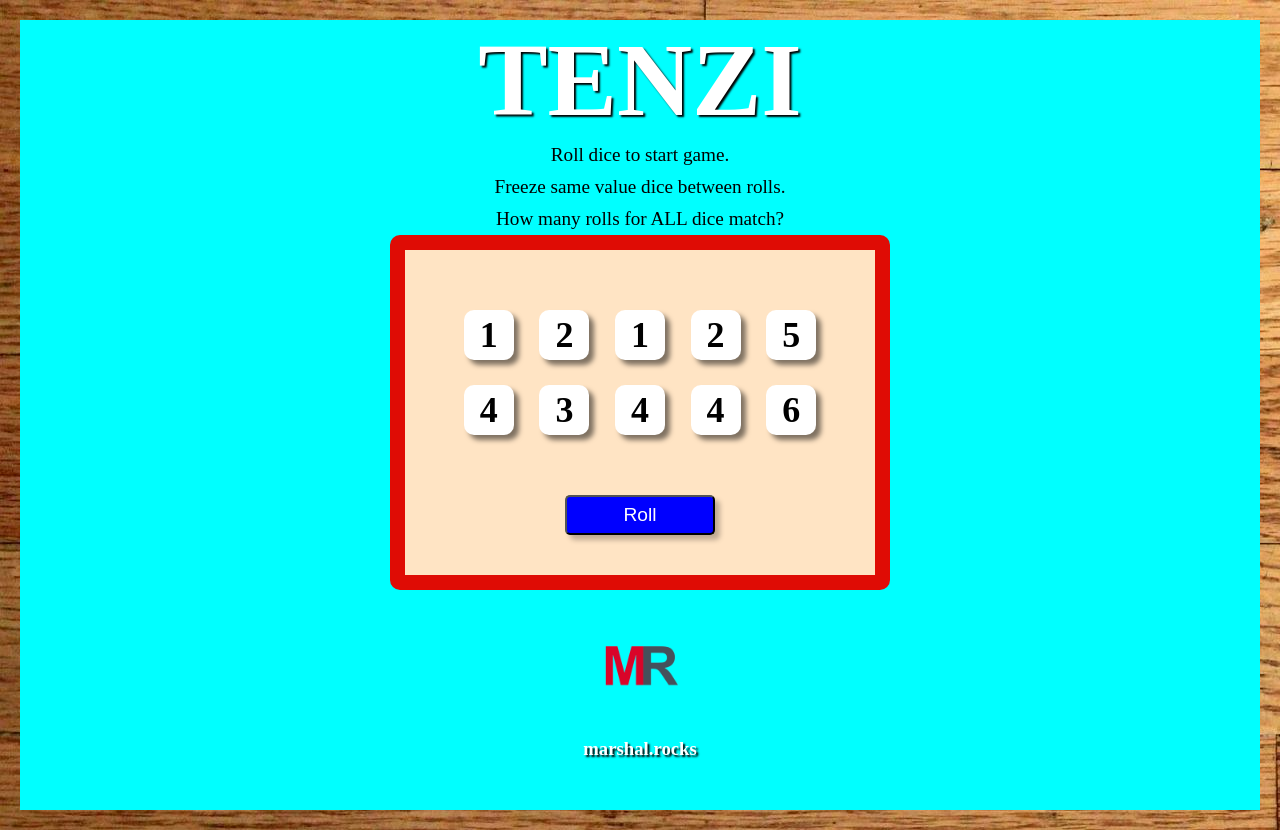
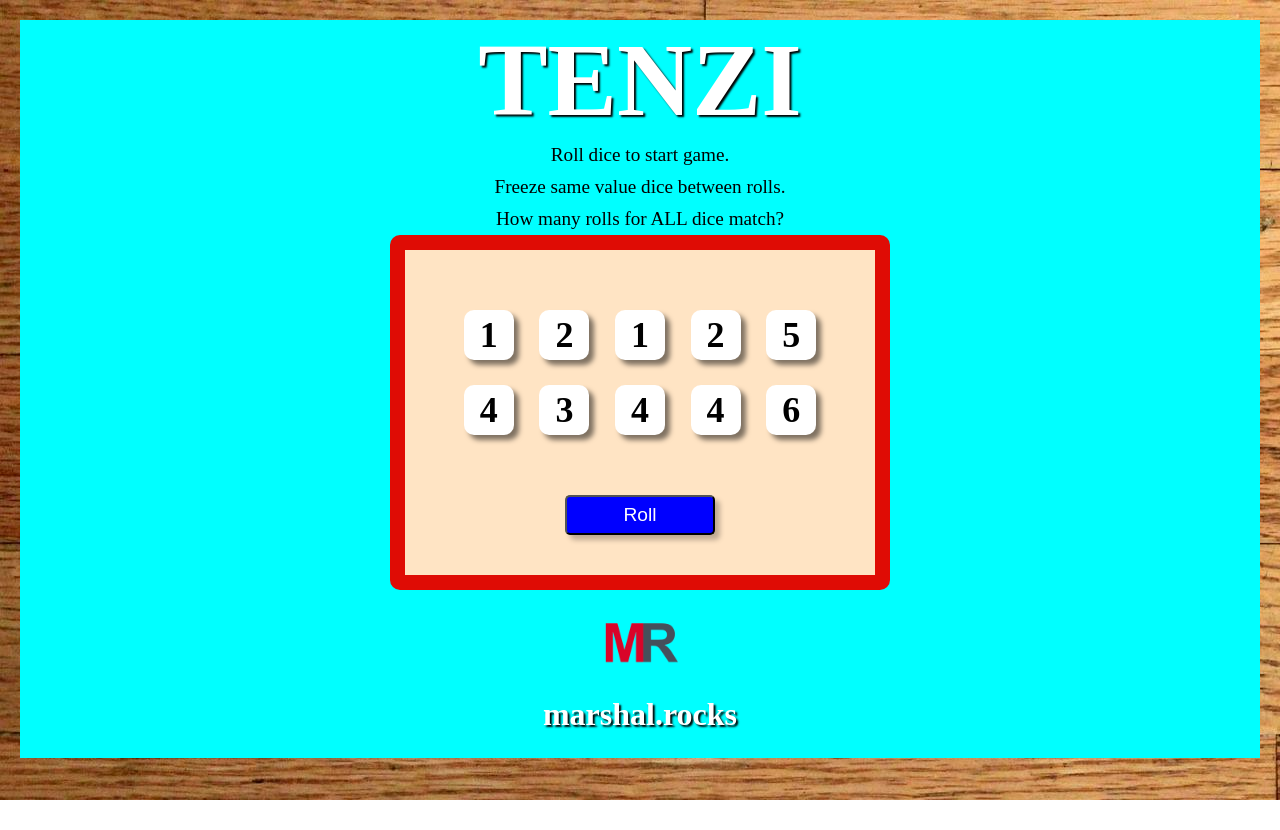
Before and after one commit to remarshal/tenzies-game, a React (Create React App) app: page / in a window 1280 px wide. After the commit the page ends 800 px from the top, so only its background shows below. Built offline with nearby package versions, Linux system fonts and the light colour scheme.

Commit message:
updated footer

```diff
--- a/src/style.css
+++ b/src/style.css
@@ -23,8 +23,10 @@ main h1 {
 
 main h3 {
   color: white;
-  margin-bottom: 50px;
+  margin-bottom: 25px;
+  margin-top: 0;
   text-shadow: 2px 2px 2px #000;
+  font-size: 2rem;
 }
 
 .instructions {
@@ -97,7 +99,7 @@ main h3 {
 }
 
 .logo--img {
-  margin-top: 25px;
+  margin-top: 2px;
   max-width: 20%;
 }
 
```
